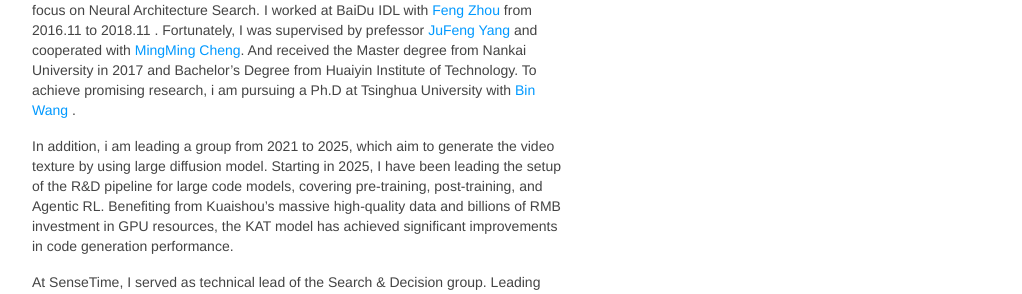
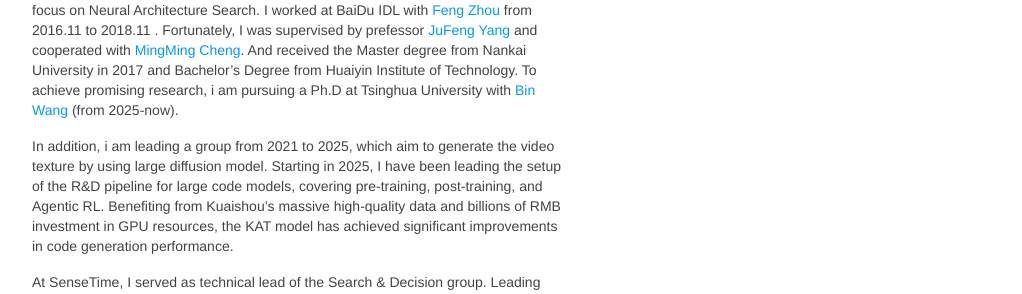
Before and after one commit to msunming/msunming.github.io, a Jekyll site: the page index.html, which Jekyll copies as it is, in a window 1280 px wide and 900 px high, scrolled down 344 px. Shown: the part 158-452 px from the top of the window, without its empty margins (128-1150 px from the left). Built offline with Jekyll 4.4.1, drawn with Linux system fonts in a browser that asks for light colours.

Commit message:
Update index.html

```diff
--- a/index.html
+++ b/index.html
@@ -454,7 +454,7 @@ pre .markdown .emphasis {
             I worked at BaiDu IDL with <a href="http://f-zhou.com/">Feng Zhou</a> from 2016.11 to 2018.11 .
 			Fortunately, I was supervised by prefessor <a href="http://cv.nankai.edu.cn/">JuFeng Yang</a> and cooperated with <a href="http://mmcheng.net/zh/cmm/">MingMing Cheng</a>.
 			And received the Master degree from Nankai University in 2017 and Bachelor’s Degree from Huaiyin Institute of Technology.
-			To achieve promising research, i am pursuing a Ph.D at Tsinghua University with <a href="https://www.thss.tsinghua.edu.cn/en/faculty/binwang.htm"> Bin Wang </a>.
+			To achieve promising research, i am pursuing a Ph.D at Tsinghua University with <a href="https://www.thss.tsinghua.edu.cn/en/faculty/binwang.htm"> Bin Wang </a> (from 2025-now).
 		</p>
 
 	    <p> In addition, i am leading a group from 2021 to 2025,  which aim to generate the video texture by using large diffusion model.
```
